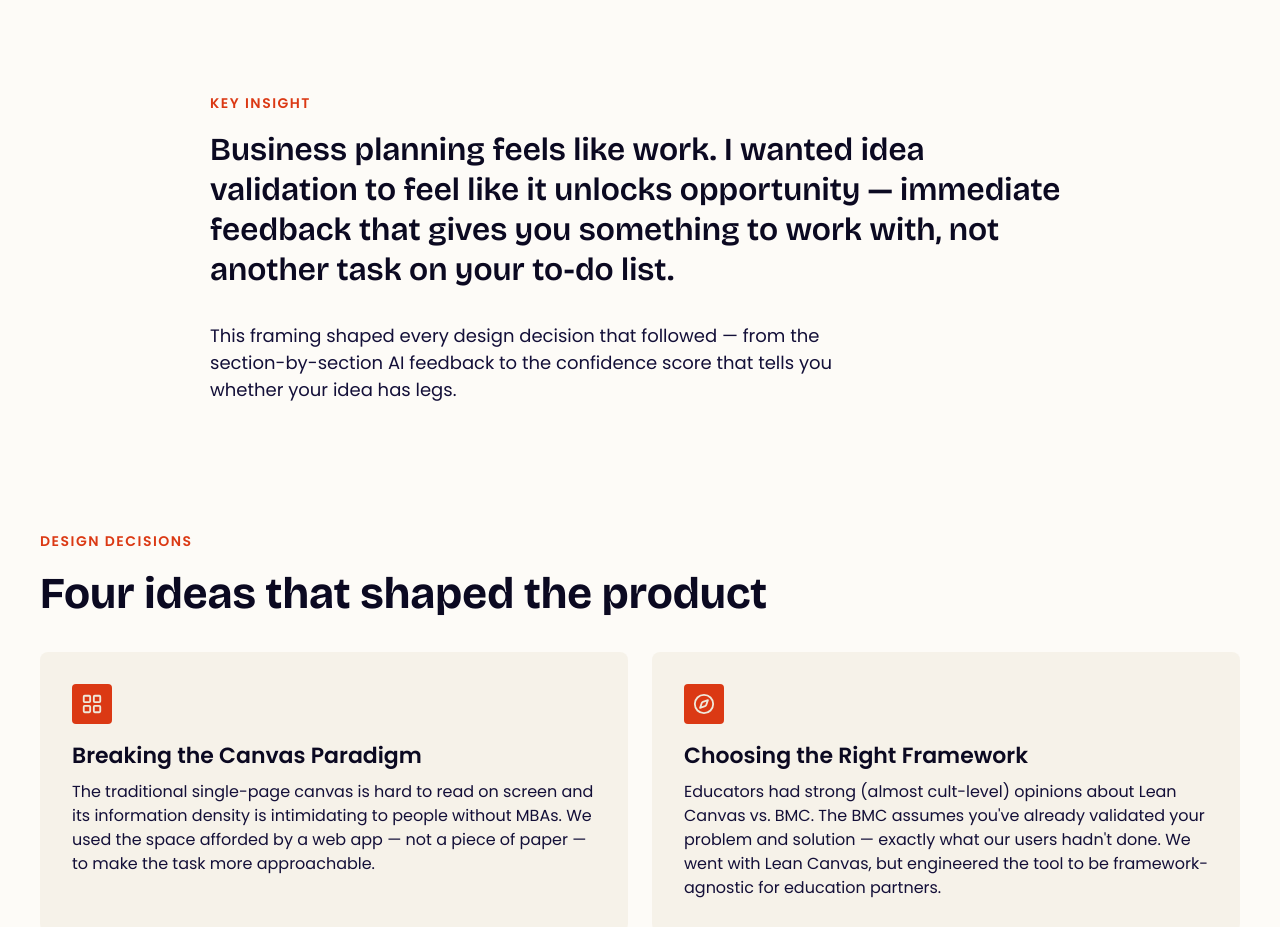
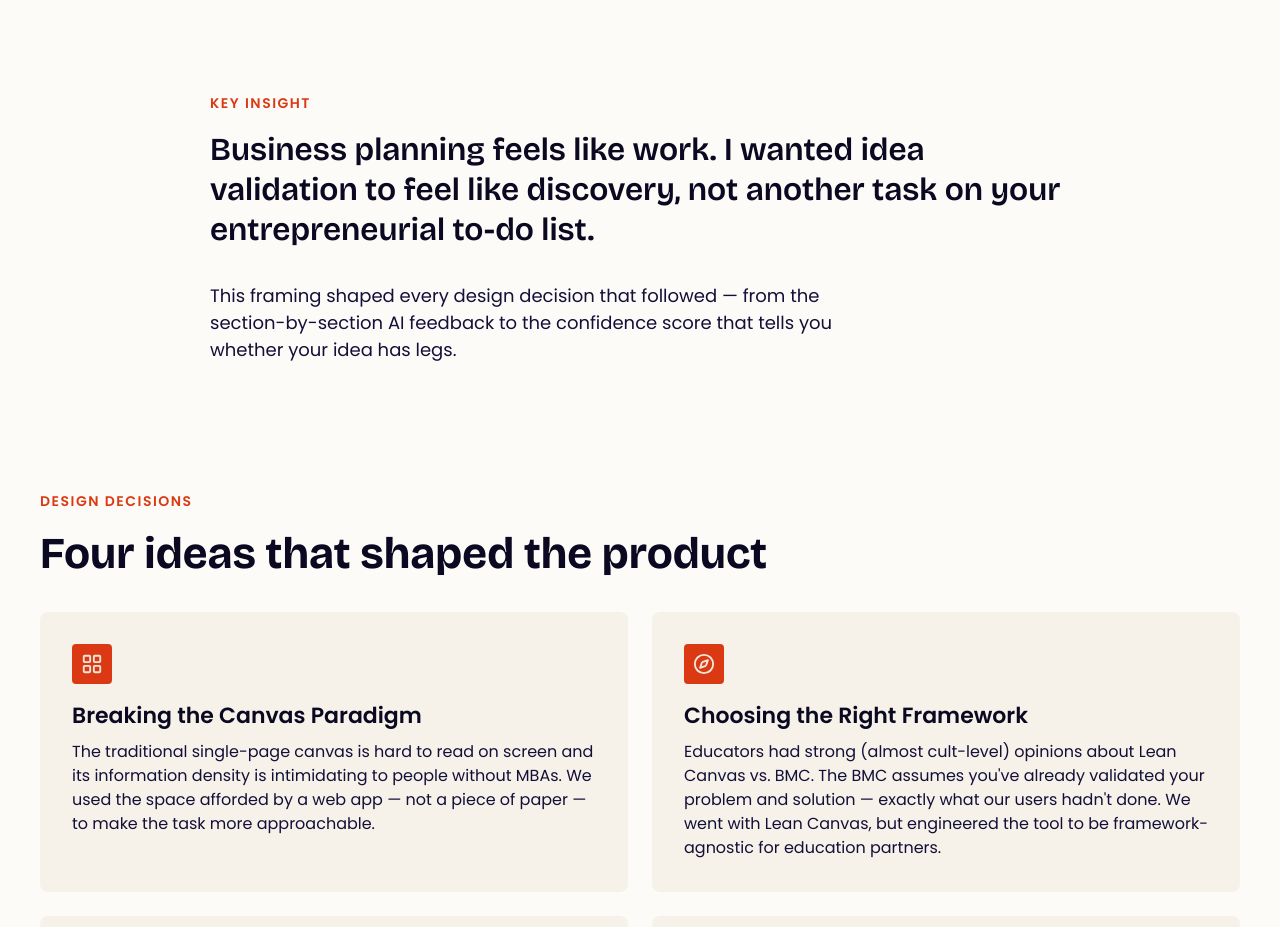
Before and after one commit to jclark-pas/portfolio, a Next.js app: page /work/idea-canvas in a window 1280 px wide. Shown: the part 4560-5487 px from the top of the page. Built offline with nearby package versions, Linux system fonts and the light colour scheme.

Commit message:
Tighten idea-canvas key-insight quote copy
Reword to "...feel like discovery, not another task on your entrepreneurial
to-do list." for a sharper, more concise statement.

Co-Authored-By: Claude Opus 4.8 (1M context) <noreply@anthropic.com>

```diff
--- a/src/app/work/idea-canvas/page.tsx
+++ b/src/app/work/idea-canvas/page.tsx
@@ -261,9 +261,8 @@ export default function IdeaCanvasPage() {
         <div className={styles.narrow}>
           <p className={styles.eyebrow}>Key Insight</p>
           <blockquote className={styles.bigQuote}>
-            Business planning feels like work. I wanted idea validation to feel like it
-            unlocks opportunity — immediate feedback that gives you something to work with, not
-            another task on your to-do list.
+            Business planning feels like work. I wanted idea validation to feel like
+            discovery, not another task on your entrepreneurial to-do list.
           </blockquote>
           <p className={styles.quoteFollow}>
             This framing shaped every design decision that followed — from the section-by-section
```
